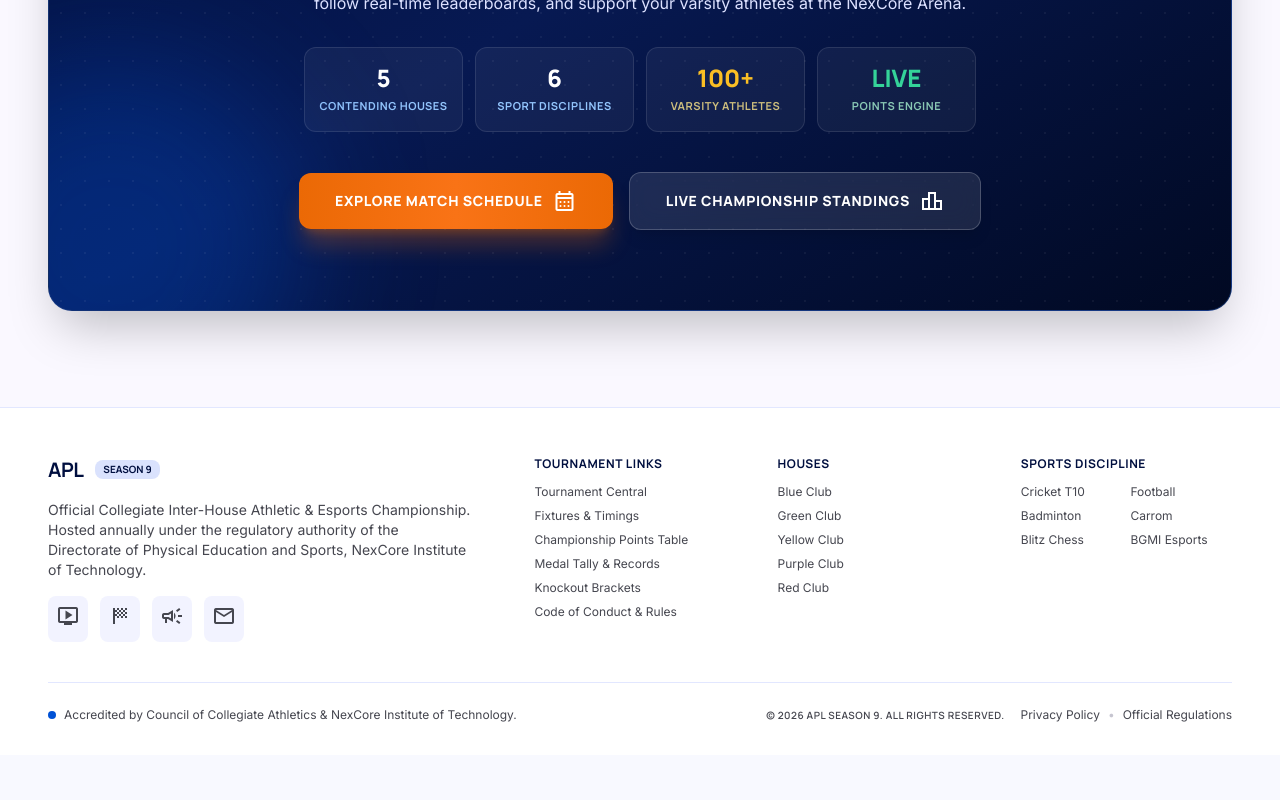
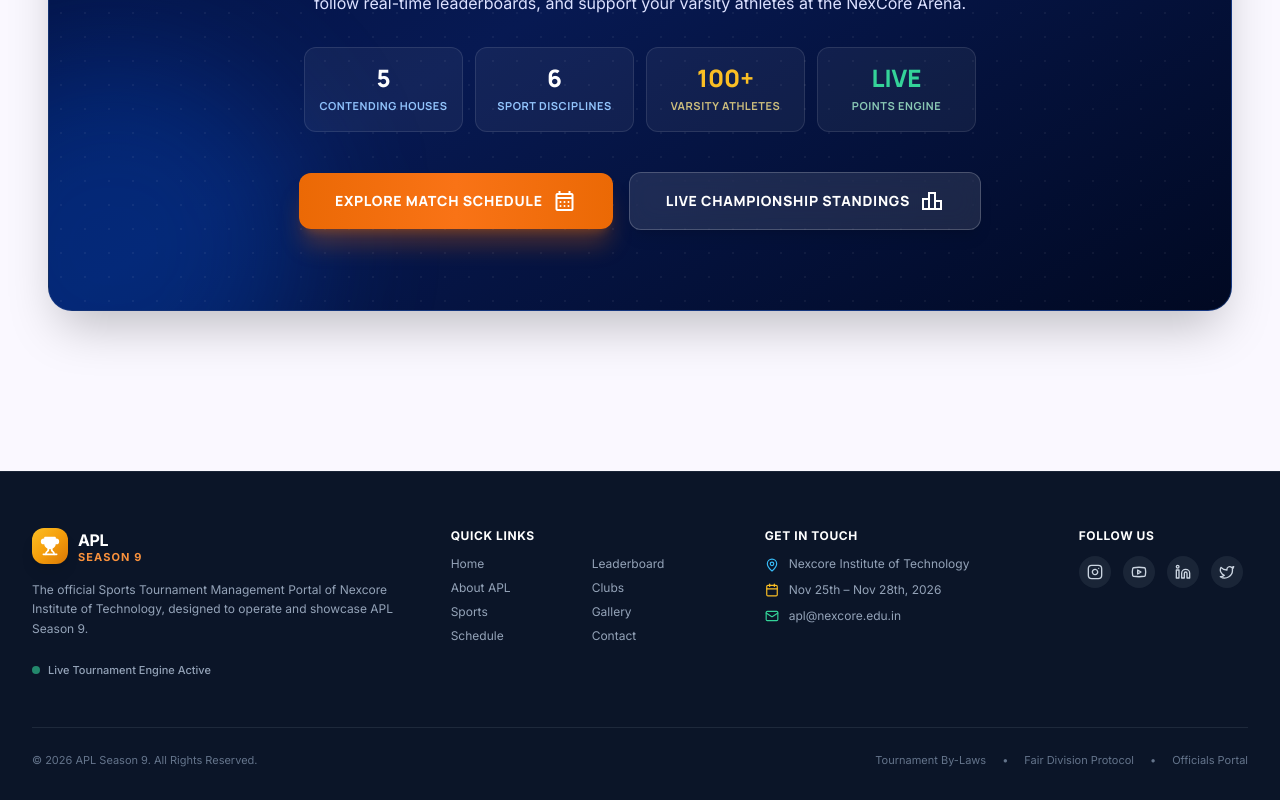
Before and after one commit to mudassir-markania/Club-Protal, a Next.js app in the folder apps/frontend/: page / in a window 1280 px wide. Shown: the part 4636-5436 px from the top of the page. Before the commit the page ends 5391 px from the top, so only its background shows below. Built offline with nearby package versions, Linux system fonts and the light colour scheme; no server answers.

Commit message:
fix(footer): use unified PublicFooter component on home page for consistent styling

```diff
--- a/apps/frontend/src/app/page.tsx
+++ b/apps/frontend/src/app/page.tsx
@@ -3,6 +3,7 @@
 import React, { useState, useEffect } from 'react';
 import Link from 'next/link';
 import PublicNavbar from '@/components/public/PublicNavbar';
+import PublicFooter from '@/components/public/PublicFooter';
 import HomeFixtures from '@/components/public/HomeFixtures';
 import HomePointsTable from '@/components/public/HomePointsTable';
 import ChampionshipSplashScreen from '@/components/public/ChampionshipSplashScreen';
@@ -1057,144 +1058,7 @@ export default function HomePage() {
       {/* ======================================================== */}
       {/* 10. FOOTER                                               */}
       {/* ======================================================== */}
-      <footer className="w-full bg-white shadow-[0_1px_8px_rgba(0,0,0,0.04)] border-t border-[#e2e7ff]">
-        <div className="max-w-[1440px] mx-auto px-4 sm:px-6 lg:px-12 pt-12 pb-8">
-          <div className="grid grid-cols-1 md:grid-cols-2 lg:grid-cols-5 gap-8 pb-10">
-            {/* Col 1-2: Brand Information */}
-            <div className="lg:col-span-2 flex flex-col gap-4 pr-0 lg:pr-8">
-              <div className="flex items-center gap-3">
-                <span className="font-manrope text-xl font-bold uppercase tracking-tight text-[#000f3f]">
-                  APL
-                </span>
-                <span className="px-2 py-0.5 rounded-lg bg-[#dae2fd] text-[#000f3f] text-[10px] font-bold uppercase font-manrope">
-                  Season 9
-                </span>
-              </div>
-              <p className="text-xs sm:text-sm text-[#45464f] max-w-md leading-relaxed">
-                Official Collegiate Inter-House Athletic &amp; Esports Championship. Hosted annually under the regulatory authority of the Directorate of Physical Education and Sports, NexCore Institute of Technology.
-              </p>
-              <div className="flex items-center gap-3 text-[#45464f]">
-                <a
-                  className="p-2 rounded-lg bg-[#f2f3ff] hover:bg-[#e2e7ff] hover:text-[#000f3f] transition-colors"
-                  href="#fixtures"
-                  title="Broadcast Hub"
-                >
-                  <span className="material-symbols-outlined text-[20px]">live_tv</span>
-                </a>
-                <Link
-                  className="p-2 rounded-lg bg-[#f2f3ff] hover:bg-[#e2e7ff] hover:text-[#000f3f] transition-colors"
-                  href="/schedule"
-                  title="Tournament Desk"
-                >
-                  <span className="material-symbols-outlined text-[20px]">sports_score</span>
-                </Link>
-                <a
-                  className="p-2 rounded-lg bg-[#f2f3ff] hover:bg-[#e2e7ff] hover:text-[#000f3f] transition-colors"
-                  href="#championship-overview"
-                  title="Press & Media"
-                >
-                  <span className="material-symbols-outlined text-[20px]">campaign</span>
-                </a>
-                <a
-                  className="p-2 rounded-lg bg-[#f2f3ff] hover:bg-[#e2e7ff] hover:text-[#000f3f] transition-colors"
-                  href="mailto:sports@nexcore.edu"
-                  title="Official Mail"
-                >
-                  <span className="material-symbols-outlined text-[20px]">mail</span>
-                </a>
-              </div>
-            </div>
-
-            {/* Col 3: Tournament Links */}
-            <div className="flex flex-col gap-3">
-              <span className="text-xs uppercase tracking-wider text-[#000f3f] font-bold font-manrope">
-                Tournament Links
-              </span>
-              <div className="flex flex-col gap-2 text-xs text-[#45464f]">
-                <a className="hover:text-[#000f3f] transition-colors" href="#">
-                  Tournament Central
-                </a>
-                <Link className="hover:text-[#000f3f] transition-colors" href="/schedule">
-                  Fixtures &amp; Timings
-                </Link>
-                <Link className="hover:text-[#000f3f] transition-colors" href="/leaderboard">
-                  Championship Points Table
-                </Link>
-                <Link className="hover:text-[#000f3f] transition-colors" href="/sports">
-                  Medal Tally &amp; Records
-                </Link>
-                <Link className="hover:text-[#000f3f] transition-colors" href="/schedule">
-                  Knockout Brackets
-                </Link>
-                <button
-                  onClick={() => setShowRulebookModal(true)}
-                  className="text-left hover:text-[#000f3f] transition-colors cursor-pointer"
-                >
-                  Code of Conduct &amp; Rules
-                </button>
-              </div>
-            </div>
-
-            {/* Col 4: Houses */}
-            <div className="flex flex-col gap-3">
-              <span className="text-xs uppercase tracking-wider text-[#000f3f] font-bold font-manrope">
-                Houses
-              </span>
-              <div className="flex flex-col gap-2 text-xs text-[#45464f]">
-                {houses.map((h) => (
-                  <div
-                    key={h.id}
-                    onClick={() => setSelectedHouse(h)}
-                    className="hover:text-[#000f3f] transition-colors flex items-center justify-between cursor-pointer"
-                  >
-                    <span>{h.name}</span>
-                  </div>
-                ))}
-              </div>
-            </div>
-
-            {/* Col 5: Sports Discipline */}
-            <div className="flex flex-col gap-3">
-              <span className="text-xs uppercase tracking-wider text-[#000f3f] font-bold font-manrope">
-                Sports Discipline
-              </span>
-              <div className="grid grid-cols-2 gap-x-2 gap-y-2 text-xs text-[#45464f]">
-                {DISCIPLINES_DATA.map((s) => (
-                  <div
-                    key={s.id}
-                    onClick={() => setSelectedSport(s)}
-                    className="hover:text-[#000f3f] transition-colors cursor-pointer truncate"
-                  >
-                    {s.name}
-                  </div>
-                ))}
-              </div>
-            </div>
-          </div>
-
-          {/* Bottom Accreditation */}
-          <div className="pt-6 border-t border-[#e2e7ff] flex flex-col md:flex-row items-center justify-between gap-4 text-[#45464f] text-xs">
-            <div className="flex items-center gap-2">
-              <span className="w-2 h-2 rounded-full bg-[#0051d5]" />
-              <span>Accredited by Council of Collegiate Athletics &amp; NexCore Institute of Technology.</span>
-            </div>
-            <div className="flex items-center gap-4">
-              <span className="text-[10px] uppercase tracking-wider font-manrope font-semibold">
-                © 2026 APL SEASON 9. ALL RIGHTS RESERVED.
-              </span>
-              <div className="flex items-center gap-2">
-                <a className="hover:text-[#000f3f] transition-colors" href="#">
-                  Privacy Policy
-                </a>
-                <span className="text-[#c6c5d0]">•</span>
-                <a className="hover:text-[#000f3f] transition-colors" href="#">
-                  Official Regulations
-                </a>
-              </div>
-            </div>
-          </div>
-        </div>
-      </footer>
+      <PublicFooter />
 
       {/* ======================================================== */}
       {/* MODAL 1: HOUSE ROSTER & OVERVIEW                         */}
```
